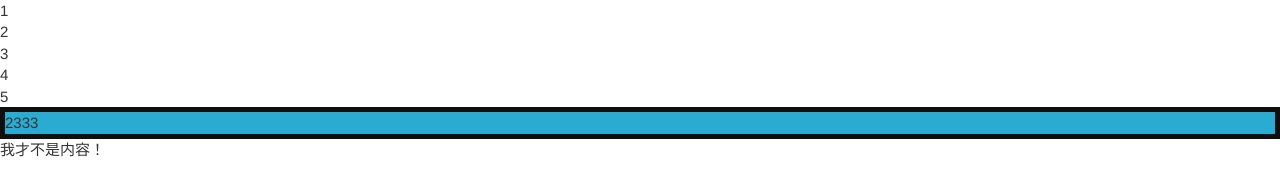
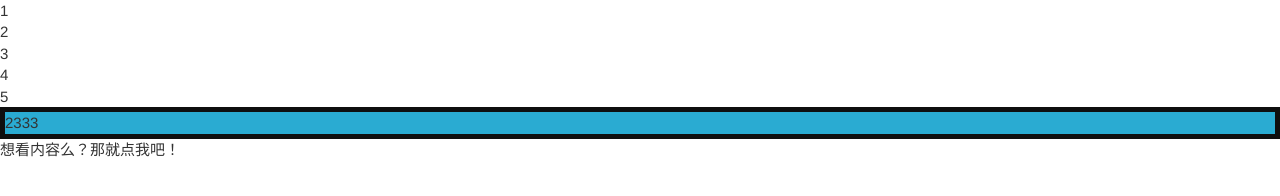
Before and after one commit to Spareaftertaste/demo, a plain HTML site: page angular/index.html at #!/main in a window 1280 px wide. Drawn offline with nearby package versions, Linux system fonts and the light colour scheme; some packages are replaced by stand-ins of ours; a script that the page names is missing.

Commit message:
angular  css

```diff
--- a/angular/html/main.html
+++ b/angular/html/main.html
@@ -14,6 +14,6 @@
     <div>5</div>
     <div class="box" ng-click="vm.go()">2333</div>
     <div ui-view class="content">
-        <div>我才不是内容！</div>
+        <div>想看内容么？那就点我吧！</div>
     </div>
 </div>
```
